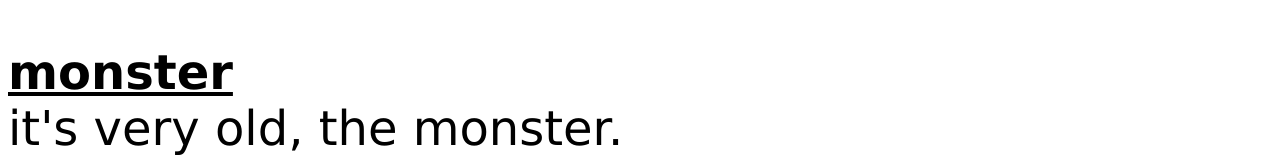
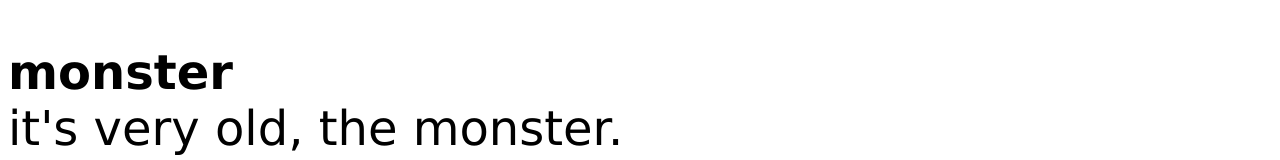
Before and after one commit to 0x87f/0x87f.github.io, a plain HTML site: page index.html in a window 1280 px wide. Shown: the top 160 px of the page. Drawn offline with Linux system fonts and the light colour scheme.

Commit message:
Update index.html

```diff
--- a/index.html
+++ b/index.html
@@ -1,6 +1,6 @@
 <title>o͡͡͡╮༼ ʘ̆ ۝ ʘ̆ ༽╭o͡͡͡</title>
-<br /><br /><font face="verdana" size="8">
-<b><u>monster</b></u><br />
+<br /><br /><font face="verdana"><font size="10">
+<b>monster</b><br /><font size="8">
 it's very old, the monster.<br />
 older than the light, older than this rock….. older than your God.<br />
 it knows us...<br />
```
